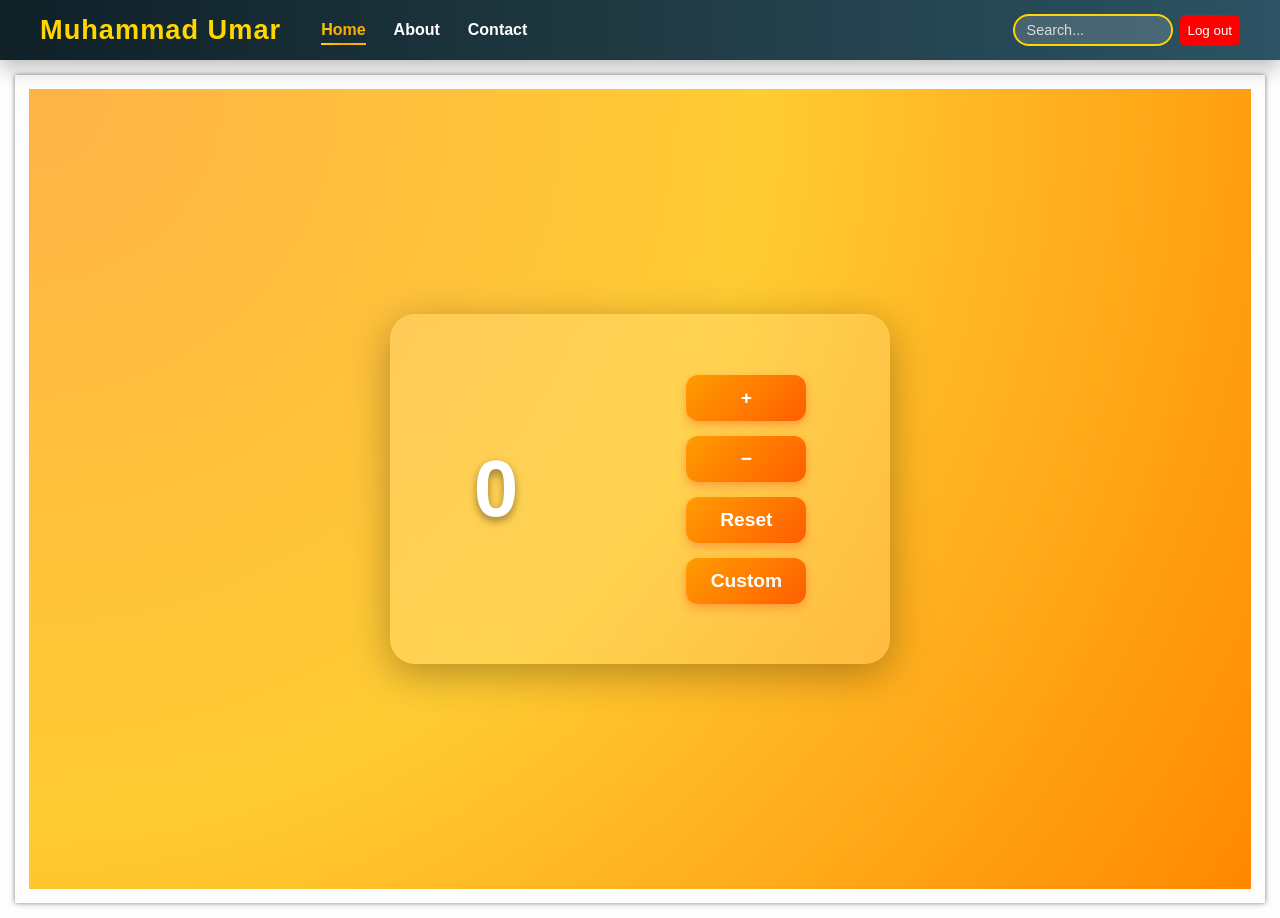
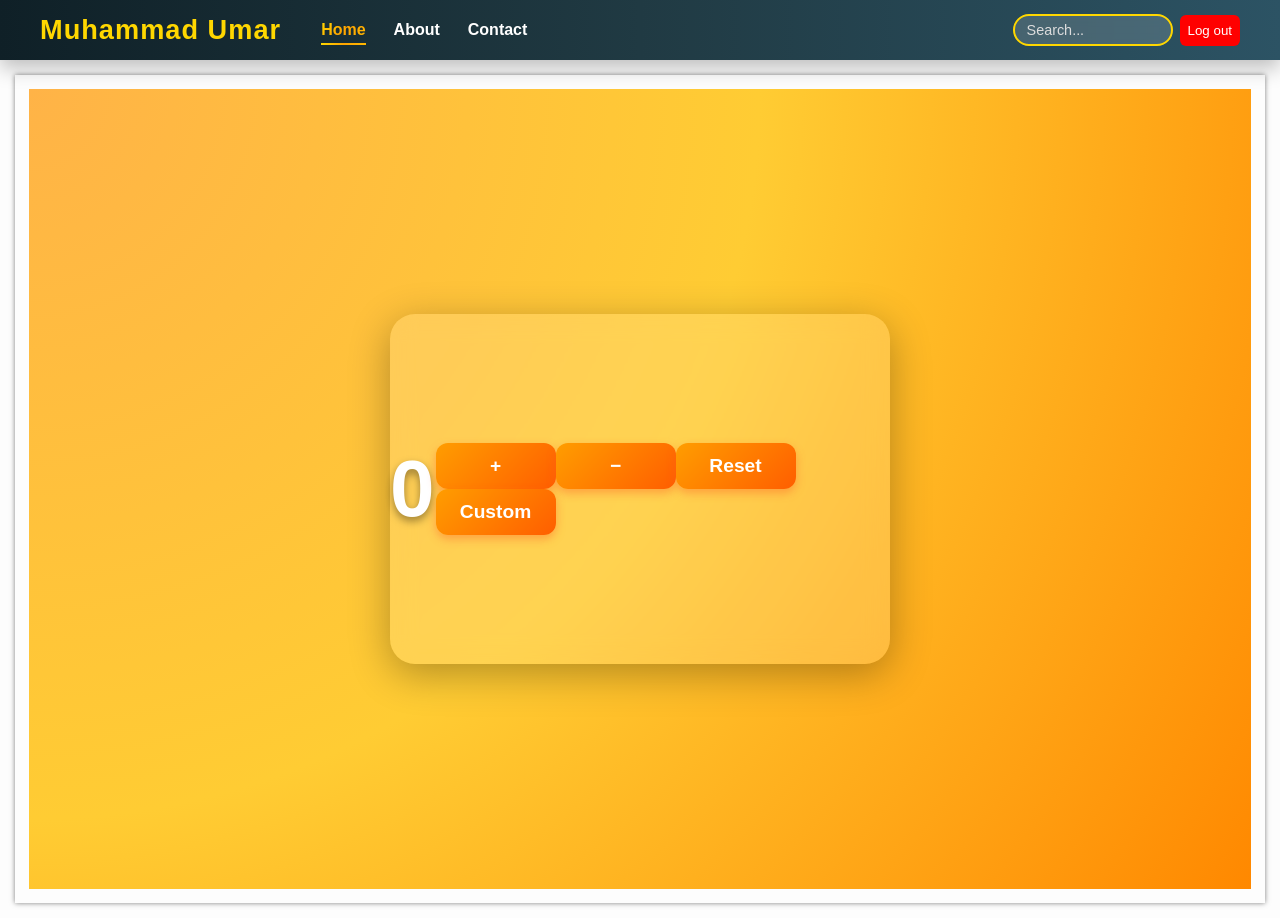
Before and after one commit to muhammadumar-codes/React-concept, a React (Vite) app: page / in a window 1280 px wide. Built offline with nearby package versions, Linux system fonts and the light colour scheme.

Commit message:
update the Button

```diff
--- /dev/null
+++ b/src/components/Button/Button.css
@@ -0,0 +1,13 @@
+.btn {
+  background: linear-gradient(135deg, #ff9d00, #ff5e00);
+  color: #fff;
+  border: none;
+  border-radius: 12px;
+  padding: 12px 0;
+  width: 120px;
+  font-size: 1.2rem;
+  font-weight: 600;
+  cursor: pointer;
+  box-shadow: 0 4px 10px rgba(255, 87, 34, 0.4);
+  transition: all 0.25s ease;
+}
--- /dev/null
+++ b/src/components/Button/Button.jsx
@@ -0,0 +1,10 @@
+import "./Button.css"
+
+export default  function Button ({children,...prop}){
+
+    return (
+        <>
+        <button  {...prop}>{children}</button>
+        </>
+    )
+}
--- a/src/pages/Contact/Contact.jsx
+++ b/src/pages/Contact/Contact.jsx
@@ -1,29 +1,59 @@
-import "./contact.css"
-import useFetch from "../../hooks/useFetch/useFetch"
+import './contact.css'
+
+// Hooks
+import useFetch from '../../hooks/useFetch/useFetch'
+
+// Button.
+import Button from '../../components/Button/Button'
 
 export default function Contact() {
+  // Refresh Button fun
 
+  const reload = () => {
+    window.location.reload()
+  }
 
-const {users, loading, error}=useFetch("https://jsonplaceholder.typicode.com/users")
+  // logic from useFetch Custom hook
+  const { users, loading, error } = useFetch(
+    'https://jsonplaceholder.typicode.com/users'
+  )
 
+  // users
   if (users) console.log(users)
 
+  // loading
   if (loading) return <h1>Loading ...</h1>
-if (error) return <h1>something Went Wrong</h1>
+
+  // Error
+  if (error)
+    return (
+      <>
+        <div className="error">
+          <h1>Something Went Wrong ...</h1>
+          <Button className="btn" onClick={reload}>
+            Refresh
+          </Button>
+        </div>
+      </>
+    )
 
   // return on ui
 
   return (
     <>
       <div className="data-container">
-  {
-  users ? users.map(item=><><div className="user"><h1>Name {item.name} </h1> <h4>Email :{item.email}</h4></div></>):<h1>Error in Users Data</h1>
-
- }
+        {users ? (
+          users.map((item) => (
+            <>
+              <div className="user">
+                <h1>Name {item.name} </h1> <h4>Email :{item.email}</h4>
               </div>
-
-
+            </>
+          ))
+        ) : (
+          <h1>Error in Users Data</h1>
+        )}
+      </div>
     </>
   )
-
 }
--- a/src/pages/Contact/contact.css
+++ b/src/pages/Contact/contact.css
@@ -15,6 +15,15 @@
   transition: 0.3s ease-in-out all;
   cursor: pointer;
 }
+.error {
+  display: flex;
+  flex-direction: column;
+  justify-content: center;
+  align-items: center;
+  height: 30vh;
+  gap: 15px;
+}
+
 .data-container {
   display: flex;
   flex-wrap: wrap;
--- a/src/pages/Home/Home.css
+++ b/src/pages/Home/Home.css
@@ -16,7 +16,7 @@
 }
 
 /* Counter container */
-.container {
+.counter-container {
   display: flex;
   justify-content: space-around;
   align-items: center;
@@ -31,7 +31,7 @@
   transition: all 0.3s ease;
 }
 
-.container:hover {
+.counter-container:hover {
   transform: translateY(-5px);
   box-shadow: 0 15px 50px rgba(0, 0, 0, 0.4);
 }
@@ -50,20 +50,6 @@
   display: flex;
   flex-direction: column;
   gap: 15px;
-}
-
-.button-group button {
-  background: linear-gradient(135deg, #ff9d00, #ff5e00);
-  color: #fff;
-  border: none;
-  border-radius: 12px;
-  padding: 12px 0;
-  width: 120px;
-  font-size: 1.2rem;
-  font-weight: 600;
-  cursor: pointer;
-  box-shadow: 0 4px 10px rgba(255, 87, 34, 0.4);
-  transition: all 0.25s ease;
 }
 
 .button-group button:hover {
--- a/src/pages/Home/Home.jsx
+++ b/src/pages/Home/Home.jsx
@@ -2,22 +2,27 @@
 import "./Home.css";
 import { CounterContext } from "../../context/CounterContext/CounterContext";
 import { useContext } from "react";
+// type
 import { type } from "../../context/CounterContext/CounterContext";
 
+// Button
+import Button from "../../components/Button/Button";
+
+// home page
 export default function Home() {
   const { state, dispatch } = useContext(CounterContext);
-  console.log("The parent Renders")
+
 
   return (
     <div className="super-container">
         <h4>{type.name}</h4>
-      <div className="container">
+      <div className="counter-container">
         <div className="counter-display">{state.count}</div>
-        <div className="button-group">
-          <button onClick={() => dispatch({ type: type.increment ,names:"Muhammad  Umar" })}>+</button>
-          <button onClick={() => dispatch({ type: type.decrement })}>−</button>
-          <button onClick={() => dispatch({ type:type.reset })}>Reset</button>
-          <button onClick={() => dispatch({ type:type.custom ,payload:15 })}>Custom</button>
+        <div className="Button-group">
+          <Button  className="btn" onClick={() => dispatch({ type: type.increment ,names:"Muhammad  Umar" })}>+</Button>
+          <Button className="btn" onClick={() => dispatch({ type: type.decrement })}>−</Button>
+          <Button  className="btn"onClick={() => dispatch({ type:type.reset })}>Reset</Button>
+          <Button  className="btn"onClick={() => dispatch({ type:type.custom ,payload:15 })}>Custom</Button>
         </div>
       </div>
     </div>
```
Lines whose indentation alone changed are shown as unchanged.
